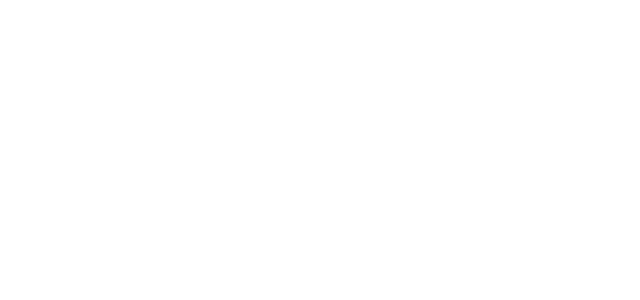
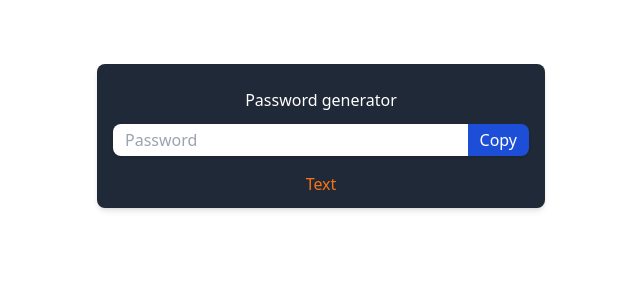
Before and after one commit to aaron-creator/Password_Generator, a React (Vite) app: page / in a window 1280 px wide. Shown: the top 300 px of the page, without its empty margins (319-959 px from the left). Built offline with nearby package versions, Linux system fonts and the light colour scheme.

Commit message:
added input field also

```diff
--- a/src/App.jsx
+++ b/src/App.jsx
@@ -23,10 +23,25 @@ function App() {
   },[length, numberAllowed,charAllowed,setPassword]);
 
   return (
-    <>
-        <h1 className="text-4xl text-center text-white">Password Generator</h1>
-        <p></p>
-    </>
+      <div className="w-full max-w-md mx-auto shadow-md rounded-lg px-4 py-3 my-8 bg-gray-800 text-orange-500">
+        <h1 className='text-white text-center my-3'>Password generator</h1>
+        <div className="flex shadow rounded-lg overflow-hidden mb-4">
+          <input
+          type='text'
+          value={password}
+          placeholder='Password'
+          className="outline-none w-full py-1 px-3"
+          readOnly
+          />
+          <button
+          // onClick={copyPasswordToClipboard}
+          className="outline-none bg-blue-700 text-white px-3 py-0.5 shrink-0"
+          >
+            Copy
+          </button>
+        </div>
+        <p>Text</p>
+      </div>
   )
 }
 
```
